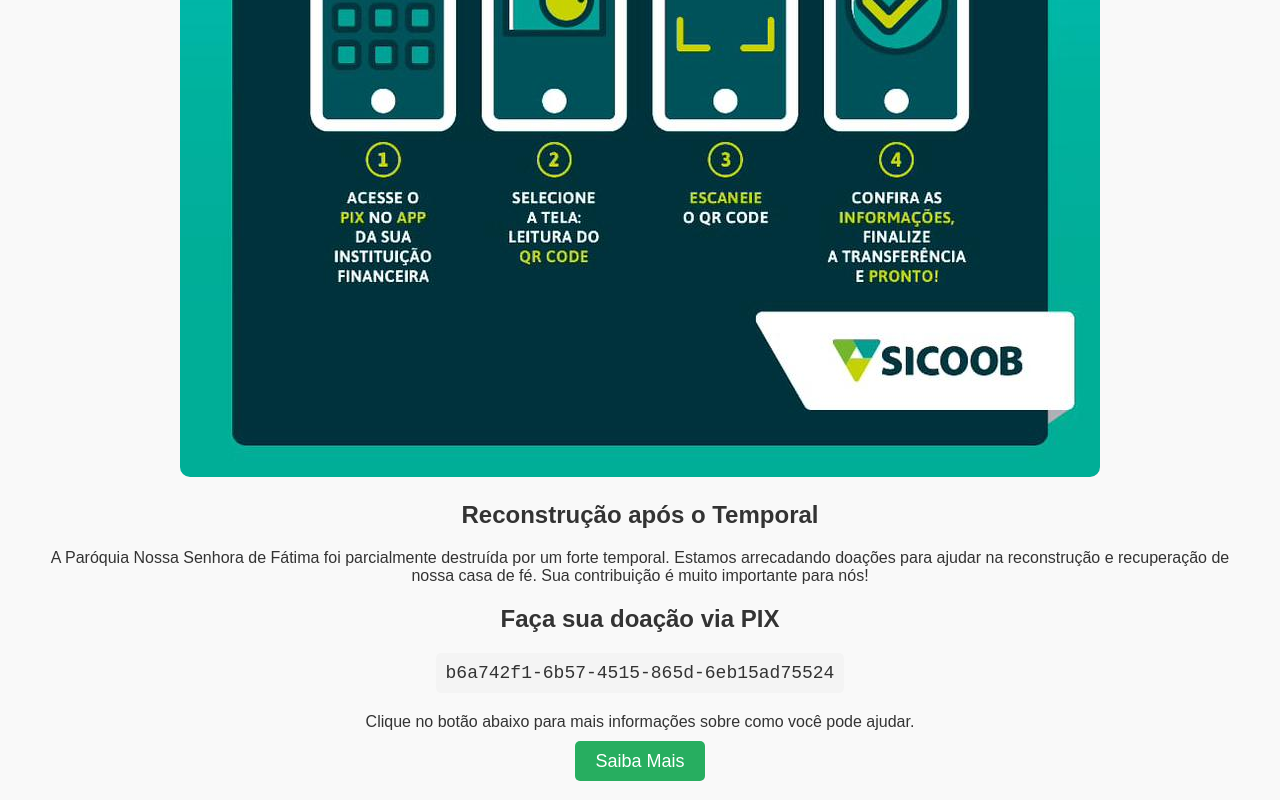
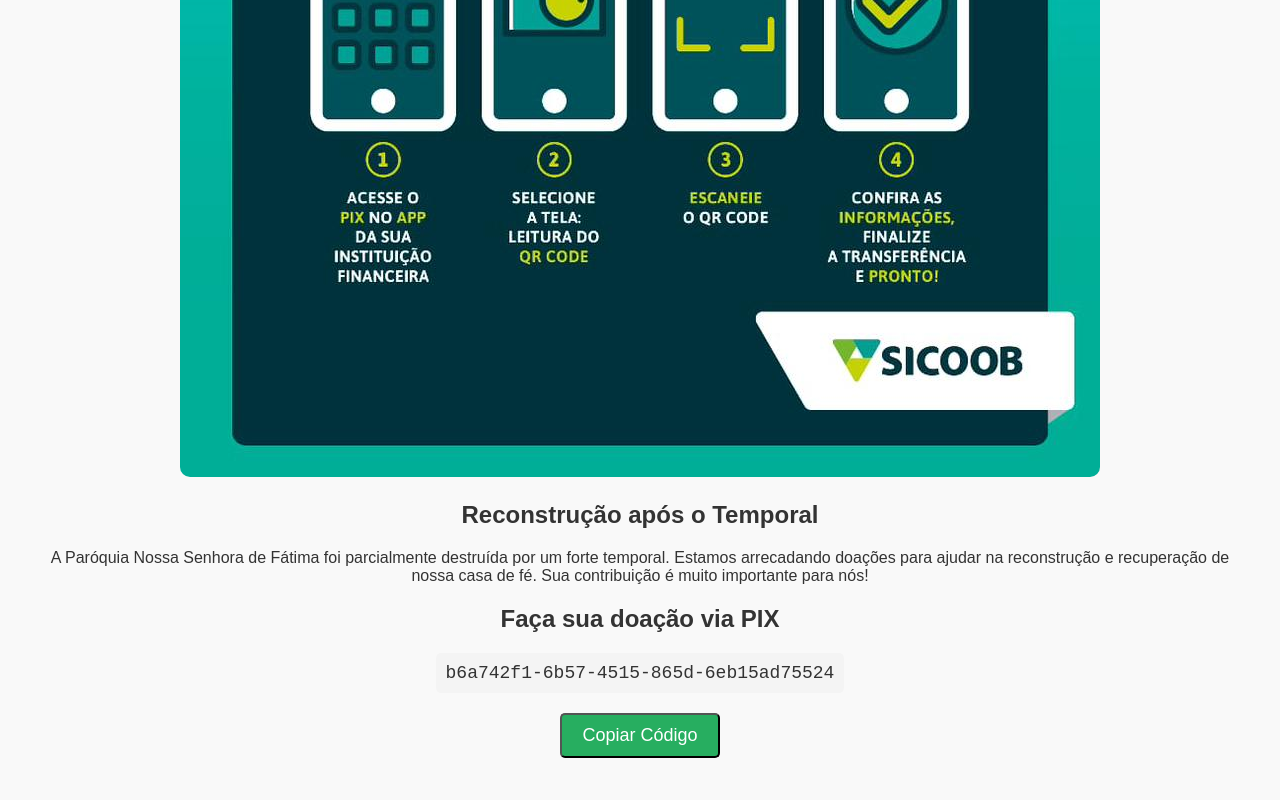
Before and after one commit to JonatanM89/doepix, a plain HTML site: page index.html in a window 1280 px wide. Shown: the part 911-1711 px from the top of the page. Drawn offline with Linux system fonts and the light colour scheme.

Commit message:
Update index.html

```diff
--- a/index.html
+++ b/index.html
@@ -52,7 +52,7 @@
 <body>
 
     <h1>Ajude a Paróquia Nossa Senhora de Fátima</h1>
-    <img src="/qrcode-pix.jpeg" alt="Paróquia Nossa Senhora de Fátima">
+    <img src="./qrcode-pix.jpeg" alt="Paróquia Nossa Senhora de Fátima">
 
     <h2>Reconstrução após o Temporal</h2>
     <p>
@@ -62,12 +62,19 @@
     </p>
 
     <h2>Faça sua doação via PIX</h2>
-    <code>b6a742f1-6b57-4515-865d-6eb15ad75524</code>
-
-    <p>
-        Clique no botão abaixo para mais informações sobre como você pode ajudar.
-    </p>
-    <a href="LINK_PARA_CONTATO_OU_INFORMAÇÕES" class="donate-button">Saiba Mais</a>
-
+    <code id="codigoParaCopiar">b6a742f1-6b57-4515-865d-6eb15ad75524</code>
+    <button class="donate-button" onclick="copiarTexto()">Copiar Código</button>
+    <script>
+        function copiarTexto() {
+            const codigo = document.getElementById("codigoParaCopiar").innerText;
+            const textarea = document.createElement("textarea");
+            textarea.value = codigo;
+            document.body.appendChild(textarea);
+            textarea.select();
+            document.execCommand("copy");
+            document.body.removeChild(textarea);
+            alert("Código copiado para a área de transferência!");
+        }
+    </script>
 </body>
 </html>
```
